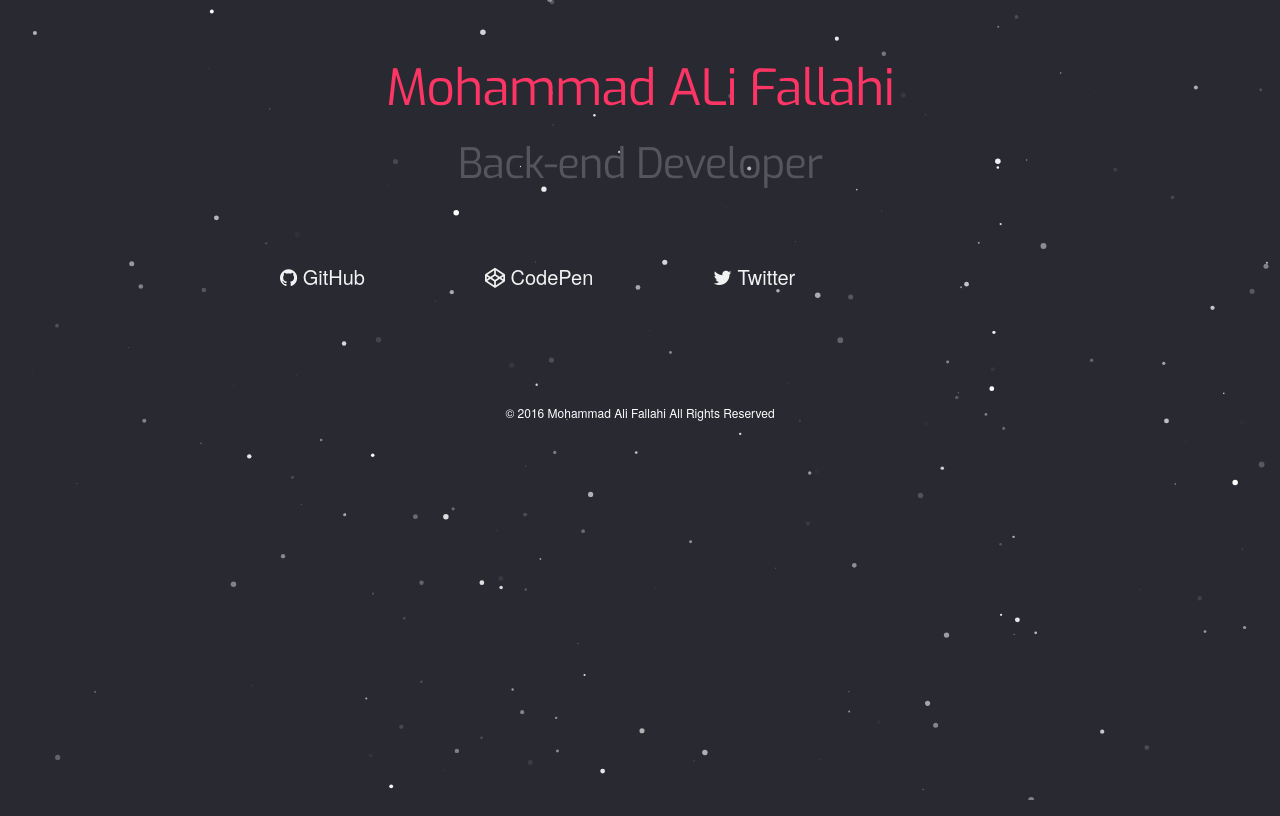
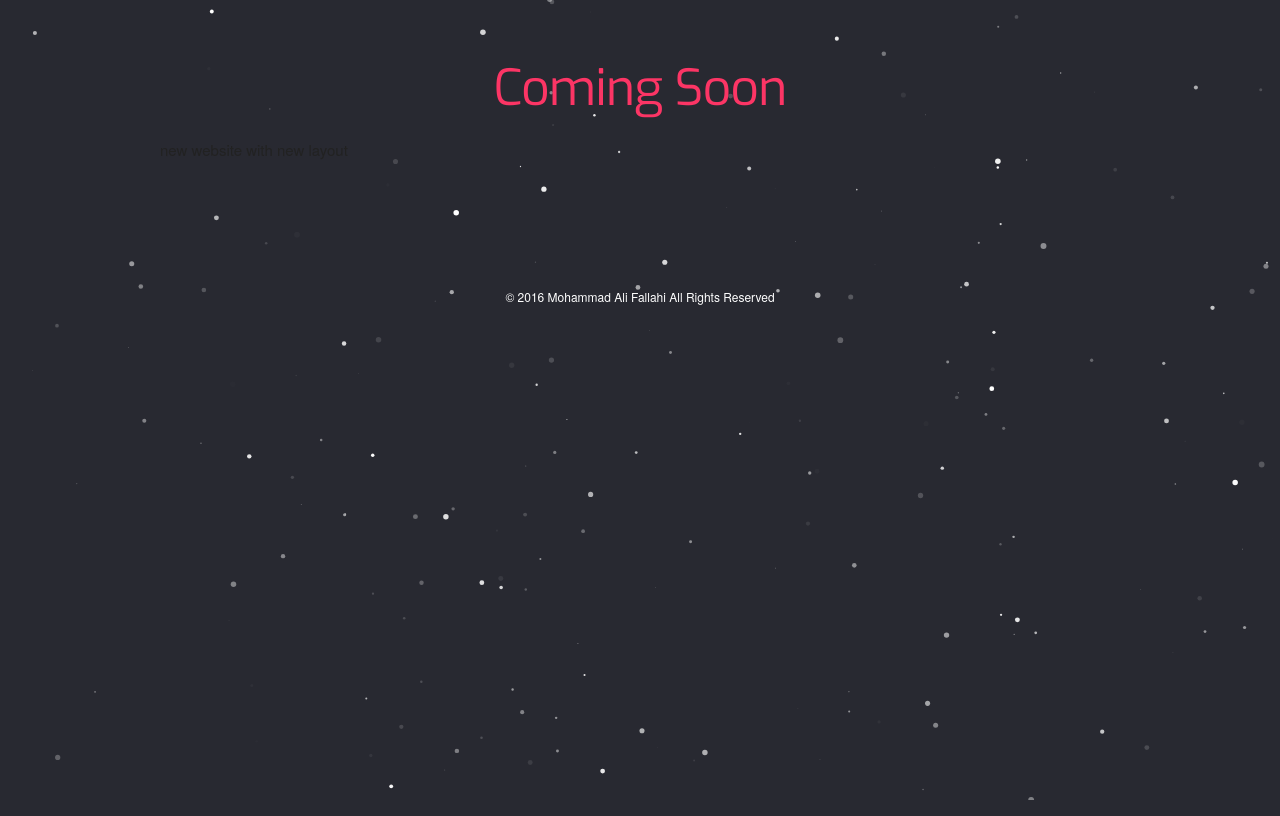
Before and after one commit to mafallahi/mafallahi.github.io, a plain HTML site: page index.html in a window 1280 px wide. Drawn offline with nearby package versions, Linux system fonts and the light colour scheme.

Commit message:
added comming soon h1 on layout

```diff
--- a/index.html
+++ b/index.html
@@ -13,12 +13,8 @@
         <div class="container">
             <div class="row top">
                 <div class="twelve column">
-                    <h1> Mohammad ALi Fallahi </h1>
-                    <h2>Back-end Developer </h2>
-                    <ul>
-                      <li><a href="https://github.com/mafallahi"><i class="fa fa-github fa-3"></i> GitHub</a></li>
-                      <li><a href="https://codepen.io/mafallahi/"><i class="fa fa-codepen fa-3"></i> CodePen</a></li>
-                      <li><a href="https://twitter.com/mafallahi"><i class="fa fa-twitter fa-3"></i> Twitter</a></li>
+                    <h1>Coming Soon</h1>
+                    <p>new website with new layout</p>
                 </div>
             </div>
 
```
